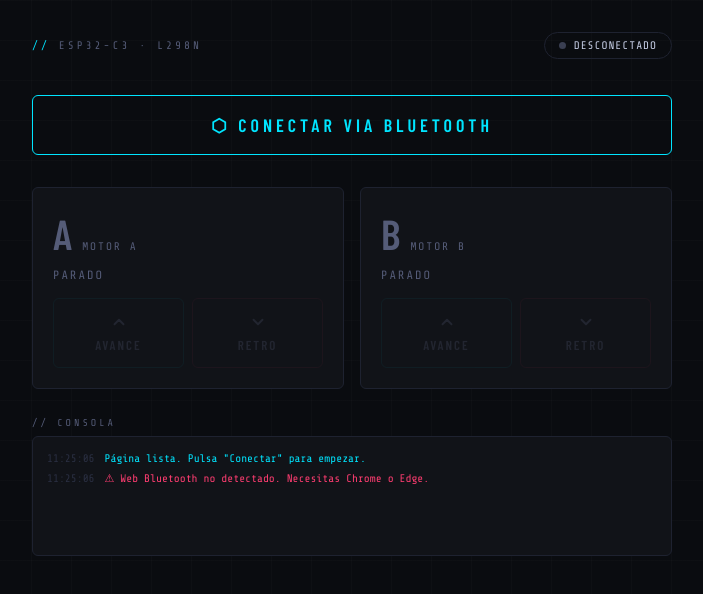
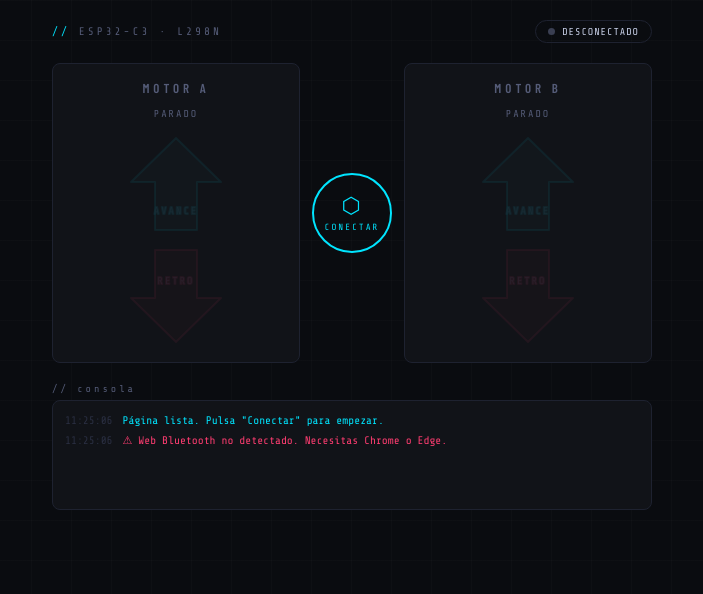
Before and after one commit to mig21bb/blemotors.github.io, a plain HTML site: page index.html in a window 1280 px wide. Shown: the whole page, without its empty margins (288-991 px from the left). Drawn offline with nearby package versions, Linux system fonts and the light colour scheme; a web font is replaced by a local one.

Commit message:
Refactor motor control UI and logic
Updated styles and button functionality for motor controls.

```diff
--- a/index.html
+++ b/index.html
@@ -8,18 +8,18 @@
   @import url('https://fonts.googleapis.com/css2?family=Share+Tech+Mono&family=Barlow+Condensed:wght@300;600;800&display=swap');
 
   :root {
-    --bg:        #0a0c10;
-    --panel:     #111318;
-    --border:    #1e2230;
-    --accent-a:  #00e5ff;
-    --accent-b:  #ff3d71;
-    --green:     #39ff14;
-    --dim:       #3a3f52;
-    --text:      #c8d0e8;
-    --text-dim:  #555c78;
-    --radius:    6px;
-    --font-mono: 'Share Tech Mono', monospace;
-    --font-ui:   'Barlow Condensed', sans-serif;
+    --bg:       #0a0c10;
+    --panel:    #111318;
+    --border:   #1e2230;
+    --accent-a: #00e5ff;
+    --accent-b: #ff3d71;
+    --green:    #39ff14;
+    --dim:      #3a3f52;
+    --text:     #c8d0e8;
+    --text-dim: #555c78;
+    --radius:   8px;
+    --font-mono:'Share Tech Mono', monospace;
+    --font-ui:  'Barlow Condensed', sans-serif;
   }
 
   *, *::before, *::after { box-sizing: border-box; margin: 0; padding: 0; }
@@ -32,40 +32,38 @@
     display: flex;
     flex-direction: column;
     align-items: center;
-    padding: 32px 16px 48px;
+    padding: 20px 12px 36px;
     background-image:
-      repeating-linear-gradient(0deg,   transparent, transparent 39px, #ffffff04 39px, #ffffff04 40px),
-      repeating-linear-gradient(90deg,  transparent, transparent 39px, #ffffff04 39px, #ffffff04 40px);
+      repeating-linear-gradient(0deg,  transparent, transparent 39px, #ffffff04 39px, #ffffff04 40px),
+      repeating-linear-gradient(90deg, transparent, transparent 39px, #ffffff04 39px, #ffffff04 40px);
   }
 
-  /* ── Header ── */
-  header {
+  /* ═══ TOP BAR ═══ */
+  .topbar {
     width: 100%;
-    max-width: 640px;
+    max-width: 600px;
     display: flex;
     align-items: center;
     justify-content: space-between;
-    margin-bottom: 36px;
+    margin-bottom: 20px;
   }
   .logo {
+    font-family: var(--font-mono);
     font-size: 11px;
-    font-family: var(--font-mono);
     color: var(--text-dim);
     letter-spacing: 3px;
-    text-transform: uppercase;
   }
   .logo span { color: var(--accent-a); }
 
-  /* ── Status pill ── */
   #status-pill {
     display: flex;
     align-items: center;
-    gap: 8px;
-    padding: 6px 14px;
+    gap: 7px;
+    padding: 5px 12px;
     border: 1px solid var(--border);
     border-radius: 100px;
     font-family: var(--font-mono);
-    font-size: 11px;
+    font-size: 10px;
     letter-spacing: 1px;
     transition: border-color .3s, color .3s;
   }
@@ -74,289 +72,273 @@
     border-radius: 50%;
     background: var(--dim);
     transition: background .3s, box-shadow .3s;
+    flex-shrink: 0;
   }
-  #status-pill.connected   { border-color: var(--green); color: var(--green); }
+  #status-pill.connected  { border-color: var(--green); color: var(--green); }
   #status-pill.connected #status-dot {
     background: var(--green);
     box-shadow: 0 0 8px var(--green);
-    animation: pulse 1.8s ease-in-out infinite;
+    animation: blink 1.8s ease-in-out infinite;
   }
   #status-pill.error { border-color: var(--accent-b); color: var(--accent-b); }
   #status-pill.error #status-dot { background: var(--accent-b); }
 
-  @keyframes pulse {
+  @keyframes blink {
     0%,100% { box-shadow: 0 0 4px var(--green); }
     50%      { box-shadow: 0 0 14px var(--green); }
   }
 
-  /* ── Connect button ── */
+  /* ═══ CONNECT BUTTON (centro, circular) ═══ */
   #btn-connect {
-    width: 100%;
-    max-width: 640px;
-    padding: 18px;
-    margin-bottom: 32px;
-    border: 1px solid var(--accent-a);
-    border-radius: var(--radius);
+    width: 80px; height: 80px;
+    border-radius: 50%;
+    border: 2px solid var(--accent-a);
     background: transparent;
     color: var(--accent-a);
-    font-family: var(--font-ui);
-    font-size: 18px;
-    font-weight: 600;
-    letter-spacing: 4px;
-    text-transform: uppercase;
-    cursor: pointer;
-    position: relative;
-    overflow: hidden;
-    transition: background .25s, color .25s, box-shadow .25s;
-  }
-  #btn-connect::before {
-    content: '';
-    position: absolute;
-    inset: 0;
-    background: var(--accent-a);
-    transform: scaleX(0);
-    transform-origin: left;
-    transition: transform .25s ease;
-    z-index: 0;
-  }
-  #btn-connect:hover::before { transform: scaleX(1); }
-  #btn-connect:hover { color: var(--bg); box-shadow: 0 0 24px #00e5ff44; }
-  #btn-connect span { position: relative; z-index: 1; }
-  #btn-connect:disabled {
-    border-color: var(--dim); color: var(--dim); cursor: not-allowed;
-  }
-  #btn-connect:disabled::before { display: none; }
-
-  /* ── Motor panels ── */
-  .motors-grid {
-    width: 100%;
-    max-width: 640px;
-    display: grid;
-    grid-template-columns: 1fr 1fr;
-    gap: 16px;
-  }
-
-  .motor-card {
-    background: var(--panel);
-    border: 1px solid var(--border);
-    border-radius: var(--radius);
-    padding: 24px 20px 20px;
-    display: flex;
-    flex-direction: column;
-    gap: 14px;
-    transition: border-color .3s;
-  }
-  .motor-card.active-fwd { border-color: var(--accent-a); box-shadow: 0 0 20px #00e5ff18; }
-  .motor-card.active-bck { border-color: var(--accent-b); box-shadow: 0 0 20px #ff3d7118; }
-
-  .motor-label {
-    display: flex;
-    align-items: baseline;
-    gap: 10px;
-  }
-  .motor-letter {
-    font-size: 42px;
-    font-weight: 800;
-    line-height: 1;
-    color: var(--text-dim);
-    transition: color .2s;
-  }
-  .motor-card.active-fwd .motor-letter { color: var(--accent-a); }
-  .motor-card.active-bck .motor-letter { color: var(--accent-b); }
-
-  .motor-name {
-    font-size: 11px;
     font-family: var(--font-mono);
-    color: var(--text-dim);
-    letter-spacing: 2px;
-  }
-
-  /* ── Motor state indicator ── */
-  .motor-state {
-    font-family: var(--font-mono);
-    font-size: 12px;
-    letter-spacing: 2px;
-    color: var(--text-dim);
-    min-height: 16px;
-    transition: color .2s;
-  }
-  .motor-card.active-fwd .motor-state { color: var(--accent-a); }
-  .motor-card.active-bck .motor-state { color: var(--accent-b); }
-
-  /* ── Directional buttons ── */
-  .btn-row {
-    display: grid;
-    grid-template-columns: 1fr 1fr;
-    gap: 8px;
-  }
-
-  .btn-motor {
-    padding: 14px 8px;
-    border-radius: var(--radius);
-    border: 1px solid var(--border);
-    background: transparent;
-    color: var(--text-dim);
-    font-family: var(--font-ui);
-    font-size: 13px;
-    font-weight: 600;
+    font-size: 9px;
     letter-spacing: 2px;
     text-transform: uppercase;
     cursor: pointer;
     display: flex;
     flex-direction: column;
     align-items: center;
-    gap: 6px;
+    justify-content: center;
+    gap: 5px;
+    transition: all .25s;
+    position: relative;
+    flex-shrink: 0;
+  }
+  #btn-connect:hover:not(:disabled) {
+    background: #00e5ff15;
+    box-shadow: 0 0 24px #00e5ff44;
+  }
+  #btn-connect:disabled { border-color: var(--dim); color: var(--dim); cursor: not-allowed; }
+  .btn-connect-icon { font-size: 22px; line-height: 1; }
+
+  /* ═══ MAIN LAYOUT: motor-A | center-col | motor-B ═══ */
+  .main-layout {
+    width: 100%;
+    max-width: 600px;
+    display: grid;
+    grid-template-columns: 1fr auto 1fr;
+    gap: 12px;
+    align-items: center;
+    margin-bottom: 20px;
+  }
+
+  /* ═══ CENTER COLUMN ═══ */
+  .center-col {
+    display: flex;
+    flex-direction: column;
+    align-items: center;
+    gap: 14px;
+  }
+  #btn-disconnect {
+    width: 70px; height: 70px;
+    border-radius: 50%;
+    border: 1px solid #ff3d7166;
+    background: transparent;
+    color: #ff3d7188;
+    font-family: var(--font-mono);
+    font-size: 9px;
+    letter-spacing: 1px;
+    cursor: pointer;
+    display: flex;
+    flex-direction: column;
+    align-items: center;
+    justify-content: center;
+    gap: 4px;
     transition: all .2s;
+    display: none;
+  }
+  #btn-disconnect:hover { border-color: var(--accent-b); color: var(--accent-b); background: #ff3d7110; }
+  .disconnect-icon { font-size: 18px; }
+
+  /* ═══ MOTOR CARD ═══ */
+  .motor-card {
+    background: var(--panel);
+    border: 1px solid var(--border);
+    border-radius: var(--radius);
+    padding: 16px 12px;
+    display: flex;
+    flex-direction: column;
+    align-items: center;
+    gap: 12px;
+    transition: border-color .3s, box-shadow .3s;
+  }
+  .motor-card.active-fwd { border-color: var(--accent-a); box-shadow: 0 0 24px #00e5ff1a; }
+  .motor-card.active-bck { border-color: var(--accent-b); box-shadow: 0 0 24px #ff3d711a; }
+
+  .motor-title {
+    font-size: 13px;
+    font-weight: 800;
+    letter-spacing: 4px;
+    color: var(--text-dim);
+    text-transform: uppercase;
+    transition: color .2s;
+  }
+  .motor-card.active-fwd .motor-title { color: var(--accent-a); }
+  .motor-card.active-bck .motor-title { color: var(--accent-b); }
+
+  .motor-state {
+    font-family: var(--font-mono);
+    font-size: 10px;
+    letter-spacing: 2px;
+    color: var(--text-dim);
+    min-height: 14px;
+    transition: color .2s;
+  }
+  .motor-card.active-fwd .motor-state { color: var(--accent-a); }
+  .motor-card.active-bck .motor-state { color: var(--accent-b); }
+
+  /* ═══ ARROW BUTTONS ═══ */
+  .btn-motor {
+    width: 100%;
+    padding: 0;
+    border: none;
+    background: transparent;
+    cursor: pointer;
+    display: flex;
+    justify-content: center;
     -webkit-user-select: none;
     user-select: none;
+    transition: filter .2s, transform .15s;
+    -webkit-tap-highlight-color: transparent;
   }
-  .btn-motor svg { transition: transform .2s; }
-  .btn-motor:disabled { opacity: .25; cursor: not-allowed; }
+  .btn-motor:disabled { opacity: .2; cursor: not-allowed; }
+  .btn-motor:active:not(:disabled) { transform: scale(.93); }
 
-  /* FWD button */
-  .btn-fwd { border-color: #00e5ff33; }
-  .btn-fwd:not(:disabled):hover,
-  .btn-fwd.pressed {
-    background: #00e5ff18;
-    border-color: var(--accent-a);
-    color: var(--accent-a);
-    box-shadow: 0 0 12px #00e5ff33;
+  /* SVG arrow shape */
+  .arrow-svg { transition: filter .25s; }
+
+  .btn-fwd .arrow-svg { fill: #1a2a30; stroke: #00e5ff55; }
+  .btn-fwd:not(:disabled):active .arrow-svg,
+  .btn-fwd.pressed .arrow-svg {
+    fill: #003a45;
+    stroke: var(--accent-a);
+    filter: drop-shadow(0 0 10px #00e5ffaa);
   }
-  .btn-fwd.pressed svg { transform: translateY(-3px); }
 
-  /* BCK button */
-  .btn-bck { border-color: #ff3d7133; }
-  .btn-bck:not(:disabled):hover,
-  .btn-bck.pressed {
-    background: #ff3d7118;
-    border-color: var(--accent-b);
-    color: var(--accent-b);
-    box-shadow: 0 0 12px #ff3d7133;
+  .btn-bck .arrow-svg { fill: #2a1a20; stroke: #ff3d7155; }
+  .btn-bck:not(:disabled):active .arrow-svg,
+  .btn-bck.pressed .arrow-svg {
+    fill: #3a0018;
+    stroke: var(--accent-b);
+    filter: drop-shadow(0 0 10px #ff3d71aa);
   }
-  .btn-bck.pressed svg { transform: translateY(3px); }
 
-  /* ── Log ── */
+  .arrow-label {
+    font-family: var(--font-mono);
+    font-size: 10px;
+    letter-spacing: 2px;
+    fill: var(--text-dim);
+    transition: fill .2s;
+  }
+  .btn-fwd.pressed .arrow-label { fill: var(--accent-a); }
+  .btn-bck.pressed .arrow-label { fill: var(--accent-b); }
+
+  /* ═══ LOG ═══ */
   #log-wrap {
     width: 100%;
-    max-width: 640px;
-    margin-top: 28px;
+    max-width: 600px;
   }
   .log-title {
     font-family: var(--font-mono);
     font-size: 10px;
     letter-spacing: 3px;
     color: var(--text-dim);
-    text-transform: uppercase;
-    margin-bottom: 8px;
+    margin-bottom: 6px;
   }
   #log {
     background: var(--panel);
     border: 1px solid var(--border);
     border-radius: var(--radius);
-    padding: 12px 14px;
-    height: 120px;
+    padding: 10px 12px;
+    height: 110px;
     overflow-y: auto;
     font-family: var(--font-mono);
     font-size: 11px;
     line-height: 1.8;
-    color: var(--text-dim);
   }
   #log .entry { display: flex; gap: 10px; }
-  #log .ts  { color: #2a2f42; flex-shrink: 0; }
-  #log .msg-ok  { color: var(--green); }
-  #log .msg-err { color: var(--accent-b); }
+  #log .ts      { color: #2a2f42; flex-shrink: 0; }
+  #log .msg-ok   { color: var(--green); }
+  #log .msg-err  { color: var(--accent-b); }
   #log .msg-info { color: var(--accent-a); }
-
-  /* ── Disconnect btn ── */
-  #btn-disconnect {
-    display: none;
-    width: 100%;
-    max-width: 640px;
-    margin-top: 12px;
-    padding: 12px;
-    border: 1px solid #ff3d7166;
-    border-radius: var(--radius);
-    background: transparent;
-    color: #ff3d7188;
-    font-family: var(--font-ui);
-    font-size: 13px;
-    font-weight: 600;
-    letter-spacing: 3px;
-    text-transform: uppercase;
-    cursor: pointer;
-    transition: all .2s;
-  }
-  #btn-disconnect:hover {
-    border-color: var(--accent-b);
-    color: var(--accent-b);
-    background: #ff3d7110;
-  }
 </style>
 </head>
 <body>
 
-<header>
+<!-- TOP BAR -->
+<div class="topbar">
   <div class="logo"><span>//</span> ESP32-C3 · L298N</div>
   <div id="status-pill">
     <div id="status-dot"></div>
     <span id="status-text">DESCONECTADO</span>
   </div>
-</header>
+</div>
 
-<button id="btn-connect"><span>⬡ Conectar via Bluetooth</span></button>
+<!-- MAIN: Motor A | Center | Motor B -->
+<div class="main-layout">
 
-<div class="motors-grid">
+  <!-- ── MOTOR A ── -->
+  <div class="motor-card" id="card-a">
+    <div class="motor-title">MOTOR A</div>
+    <div class="motor-state" id="state-a">PARADO</div>
 
-  <!-- Motor A -->
-  <div class="motor-card" id="card-a">
-    <div class="motor-label">
-      <div class="motor-letter">A</div>
-      <div class="motor-name">MOTOR A</div>
-    </div>
-    <div class="motor-state" id="state-a">PARADO</div>
-    <div class="btn-row">
+    <!-- Flecha arriba (avance) -->
     <button class="btn-motor btn-fwd" id="btn-a-fwd" disabled data-motor="a" data-dir="fwd">
-        <svg width="18" height="18" viewBox="0 0 24 24" fill="none" stroke="currentColor" stroke-width="2.5" stroke-linecap="round" stroke-linejoin="round">
-          <polyline points="18 15 12 9 6 15"/>
+      <svg class="arrow-svg" width="110" height="100" viewBox="0 0 110 100" xmlns="http://www.w3.org/2000/svg" stroke-width="2" stroke-linejoin="round">
+        <polygon points="55,4 100,48 76,48 76,96 34,96 34,48 10,48"/>
+        <text class="arrow-label" x="55" y="80" text-anchor="middle" font-size="11" font-family="monospace" letter-spacing="1">AVANCE</text>
       </svg>
-        AVANCE
     </button>
+
+    <!-- Flecha abajo (retroceso) -->
     <button class="btn-motor btn-bck" id="btn-a-bck" disabled data-motor="a" data-dir="bck">
-        <svg width="18" height="18" viewBox="0 0 24 24" fill="none" stroke="currentColor" stroke-width="2.5" stroke-linecap="round" stroke-linejoin="round">
-          <polyline points="6 9 12 15 18 9"/>
+      <svg class="arrow-svg" width="110" height="100" viewBox="0 0 110 100" xmlns="http://www.w3.org/2000/svg" stroke-width="2" stroke-linejoin="round">
+        <polygon points="55,96 10,52 34,52 34,4 76,4 76,52 100,52"/>
+        <text class="arrow-label" x="55" y="38" text-anchor="middle" font-size="11" font-family="monospace" letter-spacing="1">RETRO</text>
       </svg>
-        RETRO
     </button>
   </div>
+
+  <!-- ── CENTER COLUMN ── -->
+  <div class="center-col">
+    <button id="btn-connect">
+      <span class="btn-connect-icon">⬡</span>
+      CONECTAR
+    </button>
+    <button id="btn-disconnect">
+      <span class="disconnect-icon">✕</span>
+      SALIR
+    </button>
   </div>
 
-  <!-- Motor B -->
+  <!-- ── MOTOR B ── -->
   <div class="motor-card" id="card-b">
-    <div class="motor-label">
-      <div class="motor-letter">B</div>
-      <div class="motor-name">MOTOR B</div>
-    </div>
+    <div class="motor-title">MOTOR B</div>
     <div class="motor-state" id="state-b">PARADO</div>
-    <div class="btn-row">
+
     <button class="btn-motor btn-fwd" id="btn-b-fwd" disabled data-motor="b" data-dir="fwd">
-        <svg width="18" height="18" viewBox="0 0 24 24" fill="none" stroke="currentColor" stroke-width="2.5" stroke-linecap="round" stroke-linejoin="round">
-          <polyline points="18 15 12 9 6 15"/>
+      <svg class="arrow-svg" width="110" height="100" viewBox="0 0 110 100" xmlns="http://www.w3.org/2000/svg" stroke-width="2" stroke-linejoin="round">
+        <polygon points="55,4 100,48 76,48 76,96 34,96 34,48 10,48"/>
+        <text class="arrow-label" x="55" y="80" text-anchor="middle" font-size="11" font-family="monospace" letter-spacing="1">AVANCE</text>
       </svg>
-        AVANCE
     </button>
+
     <button class="btn-motor btn-bck" id="btn-b-bck" disabled data-motor="b" data-dir="bck">
-        <svg width="18" height="18" viewBox="0 0 24 24" fill="none" stroke="currentColor" stroke-width="2.5" stroke-linecap="round" stroke-linejoin="round">
-          <polyline points="6 9 12 15 18 9"/>
+      <svg class="arrow-svg" width="110" height="100" viewBox="0 0 110 100" xmlns="http://www.w3.org/2000/svg" stroke-width="2" stroke-linejoin="round">
+        <polygon points="55,96 10,52 34,52 34,4 76,4 76,52 100,52"/>
+        <text class="arrow-label" x="55" y="38" text-anchor="middle" font-size="11" font-family="monospace" letter-spacing="1">RETRO</text>
       </svg>
-        RETRO
     </button>
-    </div>
   </div>
 
 </div>
 
-<button id="btn-disconnect">✕ Desconectar</button>
-
+<!-- LOG -->
 <div id="log-wrap">
   <div class="log-title">// consola</div>
   <div id="log"></div>
@@ -443,26 +425,23 @@
     await chars[key].writeValueWithoutResponse(encoder.encode(value));
   }
 
-  // ── Lógica de botón ────────────────────────────────────────
-  async function handleMotorBtn(motor, dir) {
-    const isActive = motorState[motor] === dir;
-
-    // Parar siempre primero (enviamos "0" a la característica activa)
-    if (motorState[motor]) {
+  // ── Lógica press / release ───────────────────────────────
+  async function motorPress(motor, dir) {
+    // Si había otra dirección activa en este motor, pararla primero
+    if (motorState[motor] && motorState[motor] !== dir) {
       await writeChar(`${motor}-${motorState[motor]}`, '0');
     }
-
-    if (isActive) {
-      // Era toggle: apagar
-      setMotorUI(motor, null);
-      log(`Motor ${motor.toUpperCase()} → STOP`, 'ok');
-    } else {
-      // Activar nueva dirección
     await writeChar(`${motor}-${dir}`, '1');
     setMotorUI(motor, dir);
     const label = dir === 'fwd' ? 'AVANCE' : 'RETROCESO';
     log(`Motor ${motor.toUpperCase()} → ${label}`, 'ok');
   }
+
+  async function motorRelease(motor, dir) {
+    if (motorState[motor] !== dir) return;  // ya fue cancelado por otro evento
+    await writeChar(`${motor}-${dir}`, '0');
+    setMotorUI(motor, null);
+    log(`Motor ${motor.toUpperCase()} → STOP`, 'ok');
   }
 
   // ── Conectar BLE ───────────────────────────────────────────
@@ -525,12 +504,29 @@
     btnConnect.disabled = false;
   }
 
-  // ── Eventos de botones ────────────────────────────────────
+  // ── Eventos de botones (mantener pulsado) ────────────────
   motorBtns.forEach(btn => {
-    btn.addEventListener('click', () => {
     const motor = btn.dataset.motor;
     const dir   = btn.dataset.dir;
-      handleMotorBtn(motor, dir).catch(err => log(`Error BLE: ${err.message}`, 'err'));
+
+    // Capturar el pointer para recibir pointerup aunque el dedo se mueva
+    btn.addEventListener('pointerdown', (e) => {
+      if (btn.disabled) return;
+      e.preventDefault();
+      btn.setPointerCapture(e.pointerId);
+      motorPress(motor, dir).catch(err => log(`Error BLE: ${err.message}`, 'err'));
+    });
+
+    // Soltar: dedo levantado sobre el botón
+    btn.addEventListener('pointerup', (e) => {
+      if (btn.disabled) return;
+      motorRelease(motor, dir).catch(err => log(`Error BLE: ${err.message}`, 'err'));
+    });
+
+    // Soltar: dedo salió del área (con pointer capture llega igualmente)
+    btn.addEventListener('pointercancel', (e) => {
+      if (btn.disabled) return;
+      motorRelease(motor, dir).catch(err => log(`Error BLE: ${err.message}`, 'err'));
     });
   });
 
```
Lines whose indentation alone changed are shown as unchanged.
